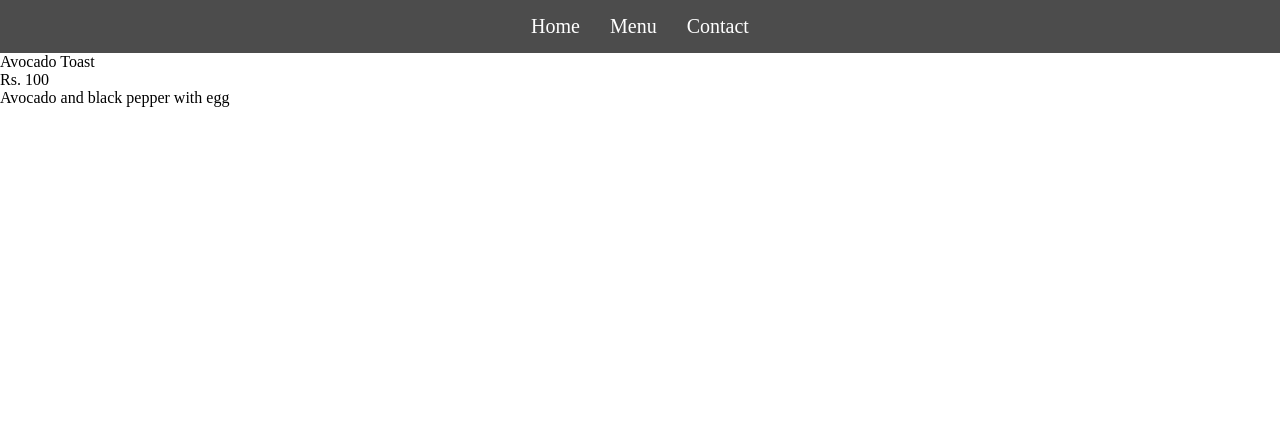
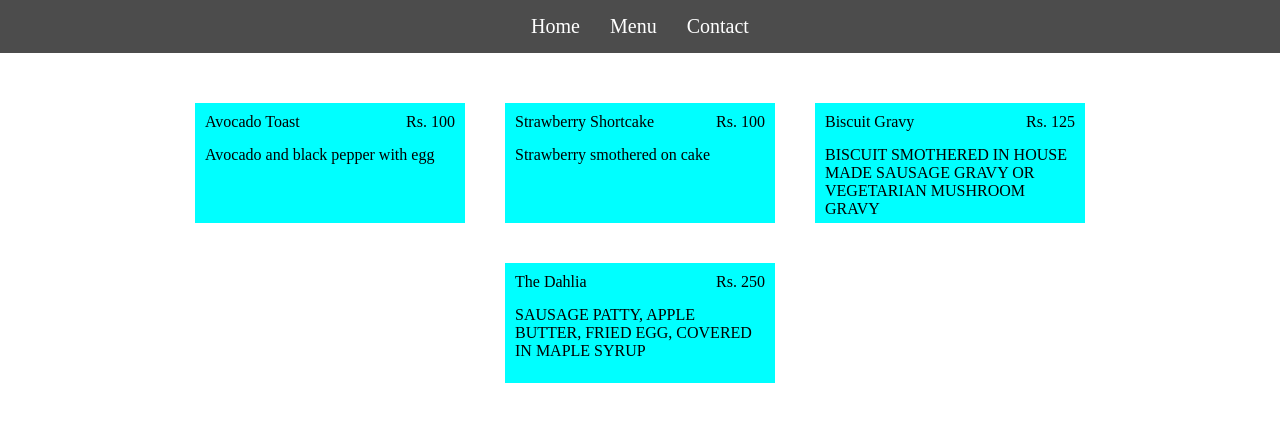
Before and after one commit to Bikesh78/restaurant_page, a website built with webpack: page dist/index.html in a window 1280 px wide. Built offline with nearby package versions, Linux system fonts and the light colour scheme.

Commit message:
Make menu.js workable

```diff
--- a/src/menu.js
+++ b/src/menu.js
@@ -7,27 +7,19 @@ function loadMenu(){
     const price = document.createElement('p');
     const ingredients = document.createElement('p');
     const headerContainer = document.createElement('div');
-    let counter = 0;
+    // let counter = 0;
 
     function Dish(menuId, dishName, price, ingredients){
         this.dishName = dishName;
         this.price = price;
         this.ingredients = ingredients;
-        counter++;
+        // counter++;
     }
     const avocadoToast = new Dish('avocado-toast','Avocado Toast','Rs. 100', 'Avocado and black pepper with egg');
     const strawberryCake = new Dish('strawberryCake','Strawberry Shortcake', 'Rs. 100', 'Strawberry smothered on cake')
     const biscuitGravy = new Dish('biscuit-gravy','Biscuit Gravy', 'Rs. 125','BISCUIT SMOTHERED IN HOUSE MADE SAUSAGE GRAVY OR VEGETARIAN MUSHROOM GRAVY');
     const theDahlia = new Dish('dahlia','The Dahlia','Rs. 250','SAUSAGE PATTY, APPLE BUTTER, FRIED EGG, COVERED IN MAPLE SYRUP');
-    console.log('test to see if counter increases each time Dish is instantiated',counter);
-
-    function createMenuCard(dish){
-        dishName.textContent = dish.dishName;
-        price.textContent = dish.price;
-        ingredients.textContent = dish.ingredients;
-    }
-
-    createMenuCard(avocadoToast);
+    // console.log('test to see if counter increases each time Dish is instantiated',counter);
 
     menuContainer.classList.add('menu-container');
     menuCard.classList.add('menu-card');
@@ -37,13 +29,31 @@ function loadMenu(){
     ingredients.classList.add('ingredients');
     headerContainer.classList.add('header-container');
 
+    function createMenuCard(dish){
+        dishName.textContent = dish.dishName;
+        price.textContent = dish.price;
+        ingredients.textContent = dish.ingredients;
+    }
+
+
+    // use this array to loop for 'counter' times to call createMenuCard function
+    let dishArray = [avocadoToast,strawberryCake,biscuitGravy,theDahlia];
+
+    for(let i = 0; i< dishArray.length; i++){
+        createMenuCard(dishArray[i]);
+
+        menuCard.appendChild(textContainer);
+        textContainer.appendChild(headerContainer);
+        headerContainer.appendChild(dishName);
+        headerContainer.appendChild(price);
+        textContainer.appendChild(ingredients);
+        menuContainer.appendChild(menuCard.cloneNode(true));
+    }
+
+
+
     content.appendChild(menuContainer);
-    menuContainer.appendChild(menuCard);
-    menuCard.appendChild(textContainer);
-    textContainer.appendChild(headerContainer);
-    headerContainer.appendChild(dishName);
-    headerContainer.appendChild(price);
-    textContainer.appendChild(ingredients);
+
 }
 
 export default loadMenu;
--- a/src/style.css
+++ b/src/style.css
@@ -91,3 +91,23 @@ body{
 .nav-bar{
     background-color: rgba(0,0,0,0.7);
 }
+
+.menu-container{
+   display: flex;
+   flex-wrap: wrap;
+    gap: 40px;
+    justify-content: center;
+    align-items: center;
+    padding: 50px;
+}
+.menu-card {
+    width: 250px;
+    height: 100px;
+    padding: 10px;
+    background-color: cyan;
+}
+.header-container {
+    display: flex;
+    justify-content: space-between;
+    margin-bottom: 15px;
+}
```
Also changed, not shown: dist/bundle.js.
